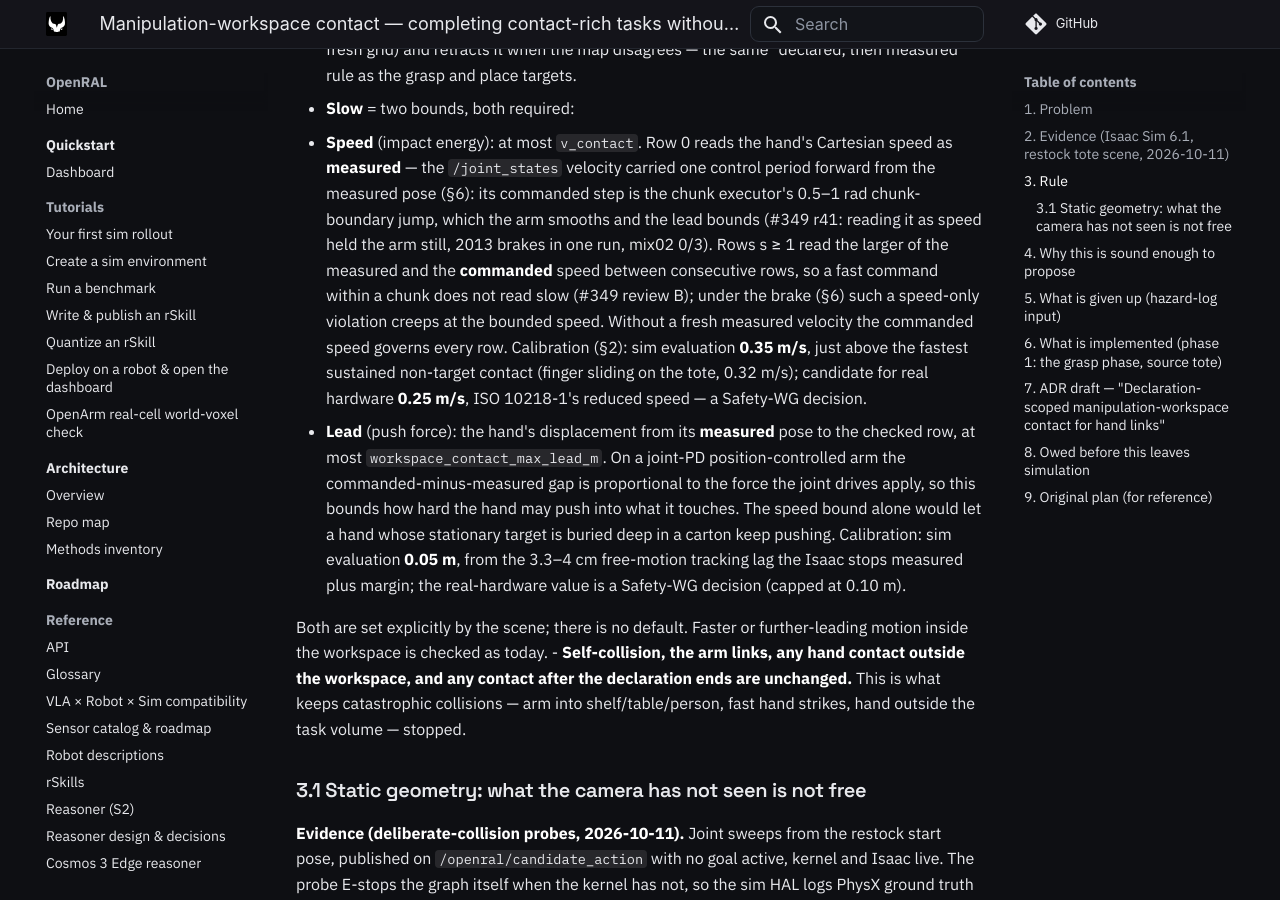
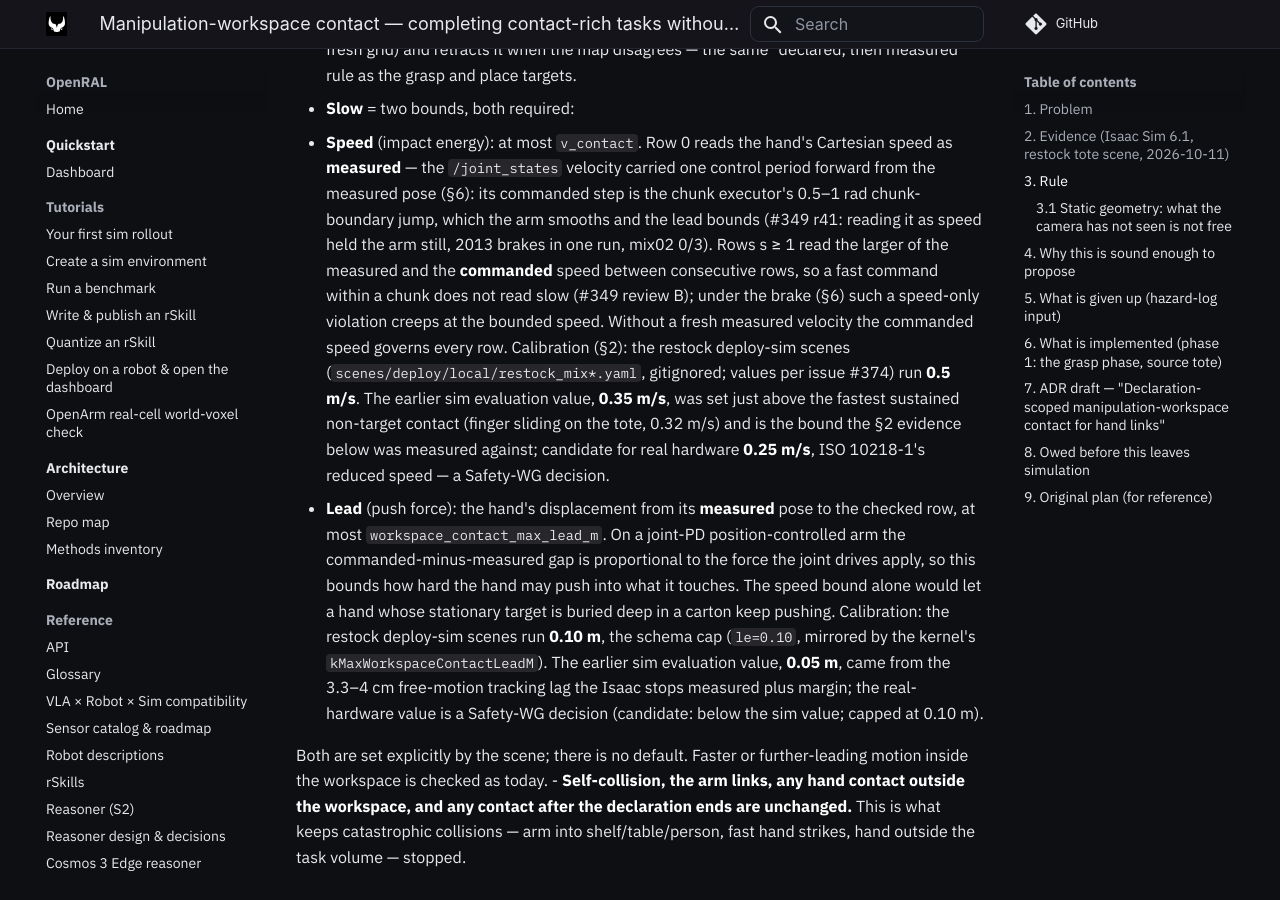
Before and after one commit to OpenRAL/openral, an MkDocs documentation site: the page built from docs/reference/manipulation-workspace-contact.md, in a window 1280 px wide and 900 px high, scrolled down 2682 px. Built offline with MkDocs 1.6.1 and Material for MkDocs 9.7.7, drawn with Linux system fonts in a browser that asks for light colours; comment, search, counter and statistics services are not loaded; some of the changed text lies outside the part shown.

Commit message:
docs(safety): correct workspace-contact sim calibration values
The manipulation-workspace contact design note (§3 and §8), the
DeployRuntime field docstrings and the safety-kernel README gave the sim
calibration as 0.35 m/s / 0.05 m. The restock deploy-sim scenes
(scenes/deploy/local/restock_mix*.yaml, gitignored) run 0.5 m/s / 0.10 m
per issue #374. State the restock values, keep 0.35 m/s / 0.05 m as the
earlier evaluation values (the §2 evidence was measured against them),
note 0.10 m is the schema/kernel cap, and keep the real-hardware
candidates as Safety-WG decisions.

Refs #374

Co-Authored-By: Claude Opus 5.5 <noreply@anthropic.com>
Claude-Session: https://claude.ai/code/session_01GeJSTfugDgx6nbtJS2PRC4
Signed-off-by: Adrian Llopart <adrianllopart@gmail.com>

```diff
--- a/docs/reference/manipulation-workspace-contact.md
+++ b/docs/reference/manipulation-workspace-contact.md
@@ -88,16 +88,21 @@ Contact classes, per (robot link, world cell, task state):
     2013 brakes in one run, mix02 0/3). Rows s ≥ 1 read the larger of the measured and the
     **commanded** speed between consecutive rows, so a fast command within a chunk does not read
     slow (#349 review B); under the brake (§6) such a speed-only violation creeps at the bounded
-    speed. Without a fresh measured velocity the commanded speed governs every row. Calibration (§2): sim evaluation **0.35 m/s**, just above the
-    fastest sustained non-target contact (finger sliding on the tote, 0.32 m/s); candidate for
-    real hardware **0.25 m/s**, ISO 10218-1's reduced speed — a Safety-WG decision.
+    speed. Without a fresh measured velocity the commanded speed governs every row. Calibration (§2): the restock deploy-sim scenes
+    (`scenes/deploy/local/restock_mix*.yaml`, gitignored; values per issue #374) run
+    **0.5 m/s**. The earlier sim evaluation value, **0.35 m/s**, was set just above the
+    fastest sustained non-target contact (finger sliding on the tote, 0.32 m/s) and is the bound
+    the §2 evidence below was measured against; candidate for real hardware **0.25 m/s**,
+    ISO 10218-1's reduced speed — a Safety-WG decision.
   - **Lead** (push force): the hand's displacement from its **measured** pose to the checked row,
     at most `workspace_contact_max_lead_m`. On a joint-PD position-controlled arm the
     commanded-minus-measured gap is proportional to the force the joint drives apply, so this
     bounds how hard the hand may push into what it touches. The speed bound alone would let a
-    hand whose stationary target is buried deep in a carton keep pushing. Calibration: sim
-    evaluation **0.05 m**, from the 3.3–4 cm free-motion tracking lag the Isaac stops measured
-    plus margin; the real-hardware value is a Safety-WG decision (capped at 0.10 m).
+    hand whose stationary target is buried deep in a carton keep pushing. Calibration: the restock
+    deploy-sim scenes run **0.10 m**, the schema cap (`le=0.10`, mirrored by the kernel's
+    `kMaxWorkspaceContactLeadM`). The earlier sim evaluation value, **0.05 m**, came from the
+    3.3–4 cm free-motion tracking lag the Isaac stops measured plus margin; the real-hardware
+    value is a Safety-WG decision (candidate: below the sim value; capped at 0.10 m).
 
   Both are set explicitly by the scene; there is no default. Faster or further-leading motion
   inside the workspace is checked as today.
@@ -395,9 +400,12 @@ Cartesian control modes, the force/current contact layer.
 5. Both hands share one max-speed test and one mask: the idle hand entering the declared box while
    slow is exempt too.
 
-**Calibration points:** `workspace_contact_max_speed_mps` (`v_contact`; sim **0.35 m/s** from the
-`sim run` contact steps); `workspace_contact_max_lead_m` (sim **0.05 m** from the 3.3–4 cm
-free-motion lag of the Isaac stops plus margin; cap 0.10 m); the freshness window
+**Calibration points:** `workspace_contact_max_speed_mps` (`v_contact`; the restock deploy-sim
+scenes, `scenes/deploy/local/restock_mix*.yaml`, run **0.5 m/s**; the earlier sim evaluation value
+**0.35 m/s** came from the `sim run` contact steps; real-hardware candidate 0.25 m/s);
+`workspace_contact_max_lead_m` (the restock scenes run **0.10 m**, the cap; the earlier sim
+evaluation value **0.05 m** came from the 3.3–4 cm free-motion lag of the Isaac stops plus margin;
+real-hardware candidate below the sim value); the freshness window
 `kWorkspaceCommandFreshPeriods` (2 periods); `WORKSPACE_MIN_COVER` (10 %); the workspace caps
 (0.50 m half-extent, 0.25 m³). The real-hardware values of both bounds are a Safety-WG decision.
 
```
Also changed, not shown: cpp/openral_safety_kernel/README.md (+2 -1 lines), 1 other file.
